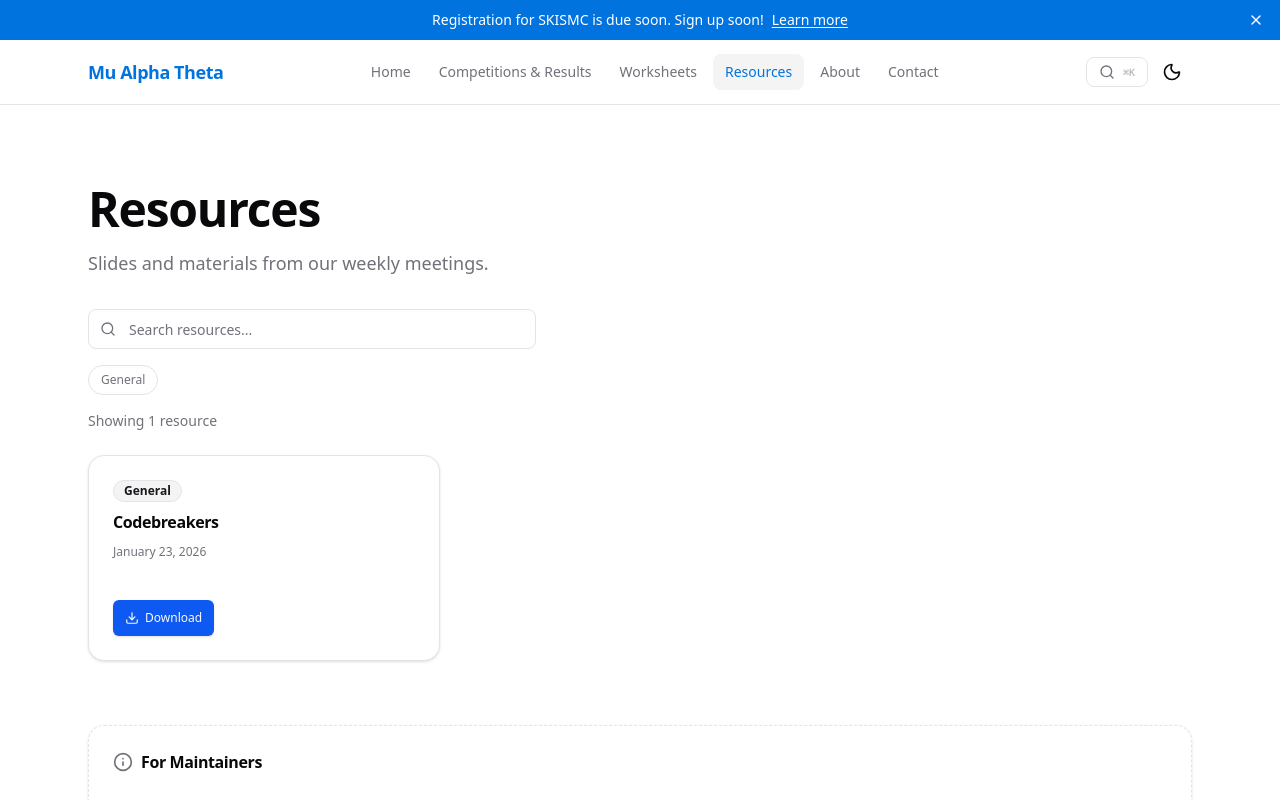
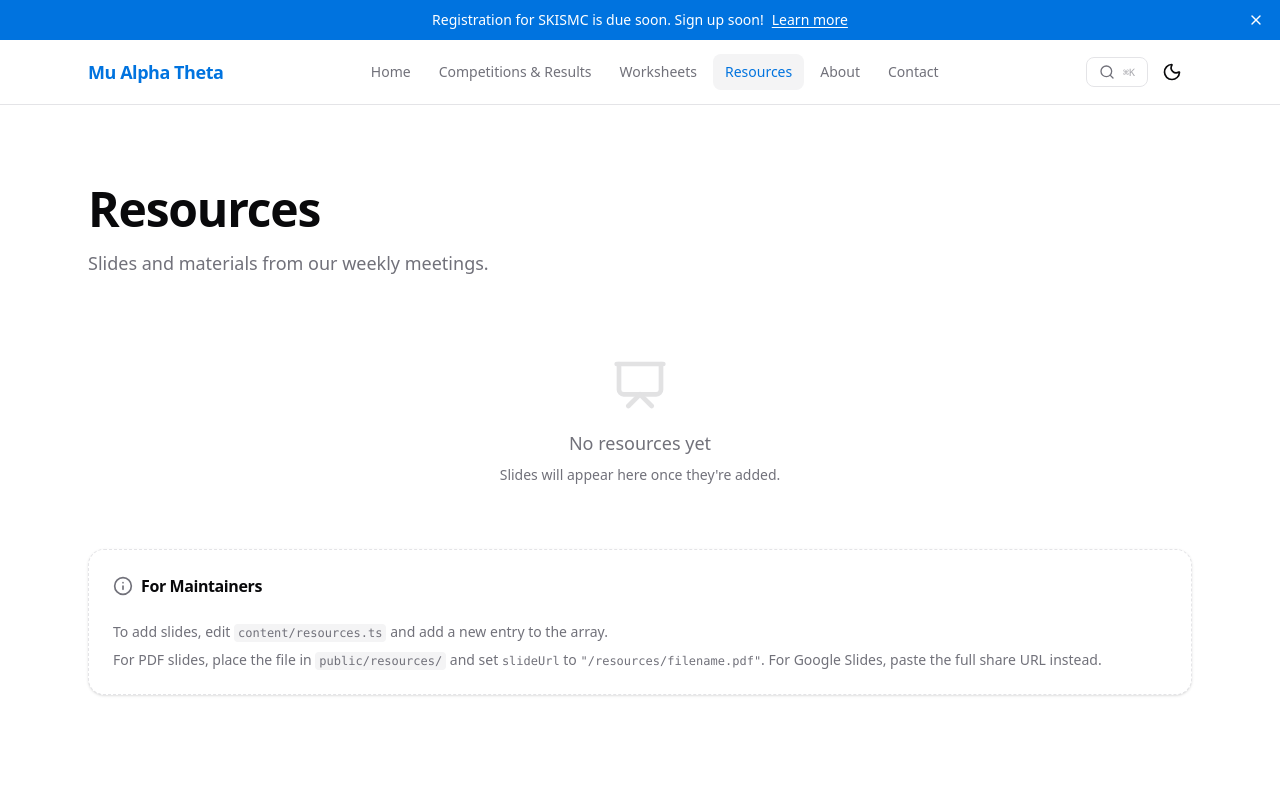
Before and after one commit to Dersdadawg/sis-mat-website, a Next.js app: page /resources in a window 1280 px wide. Shown: the top 800 px of the page. Built offline with nearby package versions, Linux system fonts and the light colour scheme.

Commit message:
Update resources.ts

```diff
--- a/content/resources.ts
+++ b/content/resources.ts
@@ -28,14 +28,6 @@ export const resources: Resource[] = [
   //   description: "Slideshow covering reflections, rotations, and translations with worked examples.",
   //   slideUrl: "/resources/MAT_Slides_4_12_2026.pdf",
   // },
-  {
-     id: "2026-slides-1-23-codebreakers",
-     title: "Codebreakers",
-     date: "January 23, 2026",
-     sortdate: "2026-1-23",
-     tags: ["General"],
-     slideUrl: "/slides/1_23 General Meeting (Codebreakers).pdf",
-   },
 ];
 
 export function getAllResourceTags(): ResourceTag[] {
```
